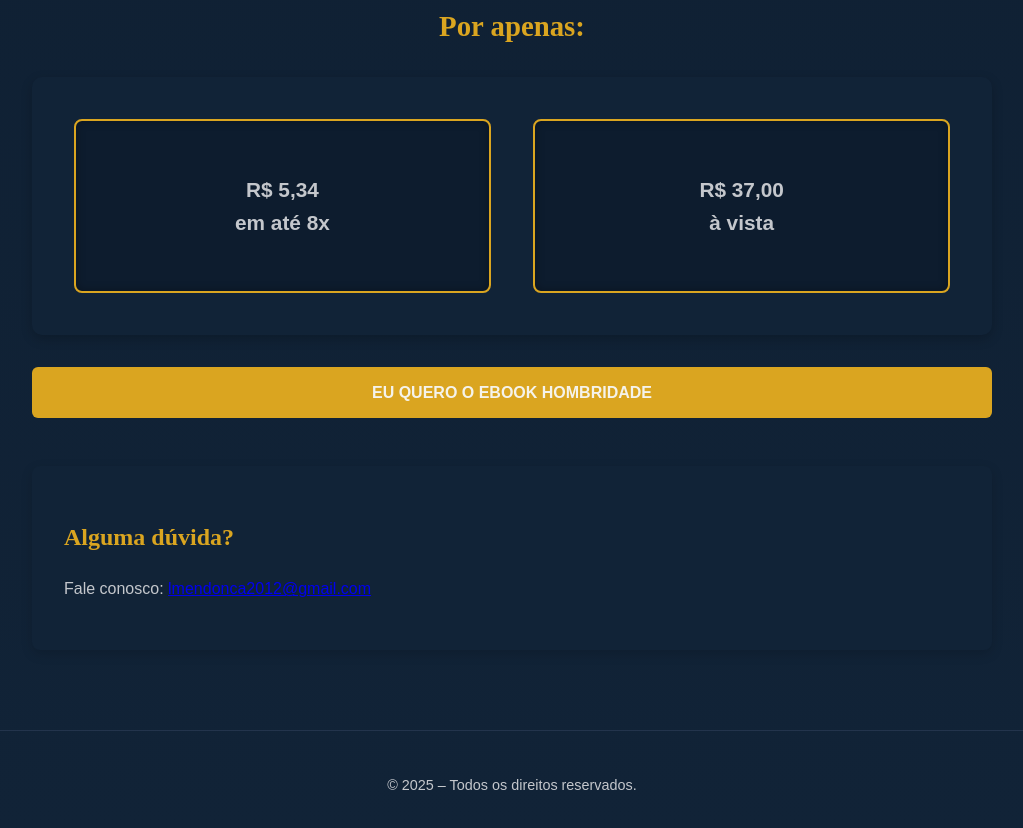
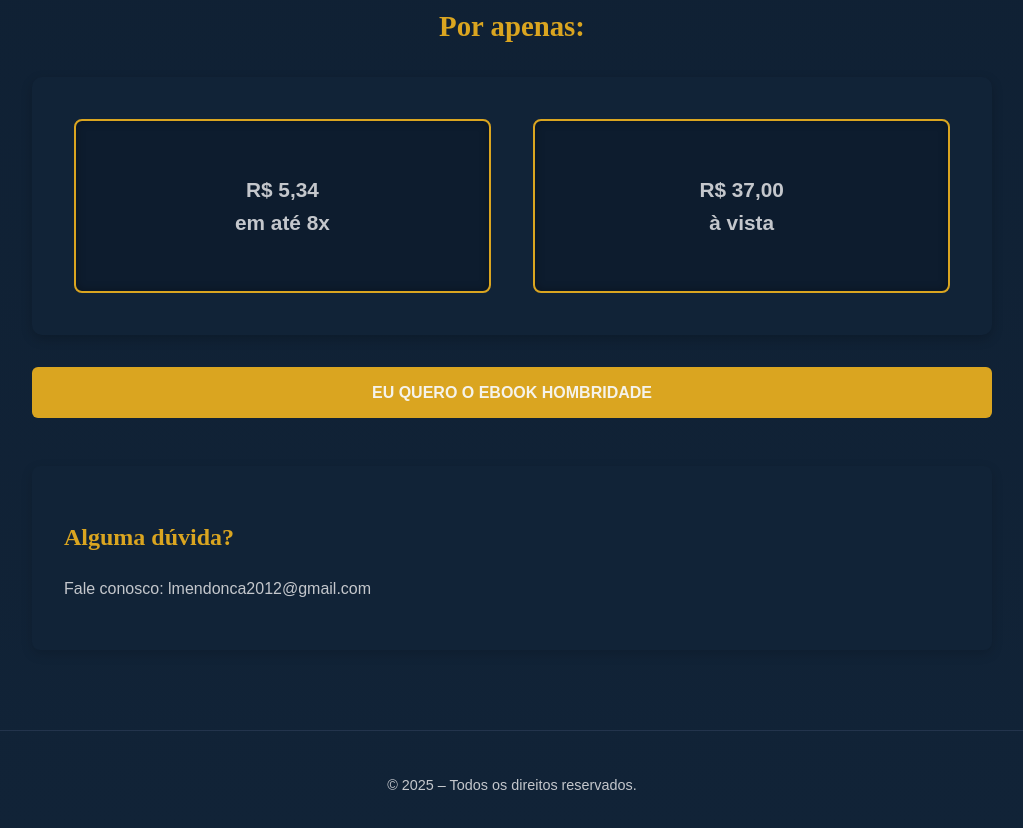
Before and after one commit to vieirarodrigo/hombridade_atrofiada, a plain HTML site: page index.html in a window 1280 px wide. Shown: the part 1793-2621 px from the top of the page, without its empty margins (128-1151 px from the left). Drawn offline with Linux system fonts and the light colour scheme.

Commit message:
Editado estilo do email no FAQ

```diff
--- a/style.css
+++ b/style.css
@@ -226,6 +226,12 @@
     font-family: var(--fonte-secundaria);
   }
 
+  #faq a {
+    color: inherit;
+    text-decoration: none;
+    font-weight: normal;
+  }
+
   footer {
     text-align: center;
     padding: 2em var(--espacamento-horizontal);
@@ -233,6 +239,8 @@
     color: var(--cinza-azulado);
     border-top: 1px solid #23344c;
   }
+
+
 
   @media (max-width: 768px) {
 
```
